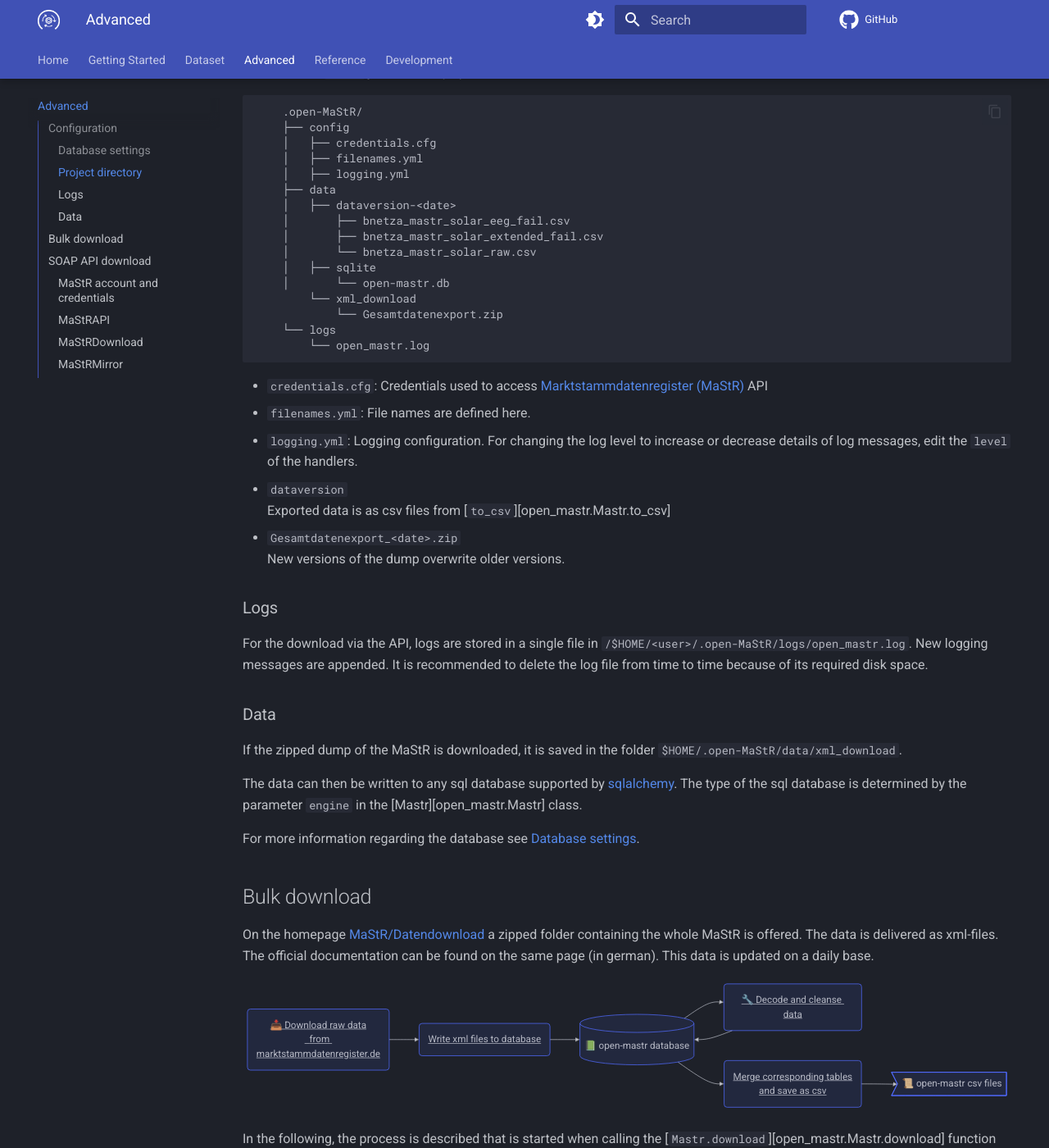
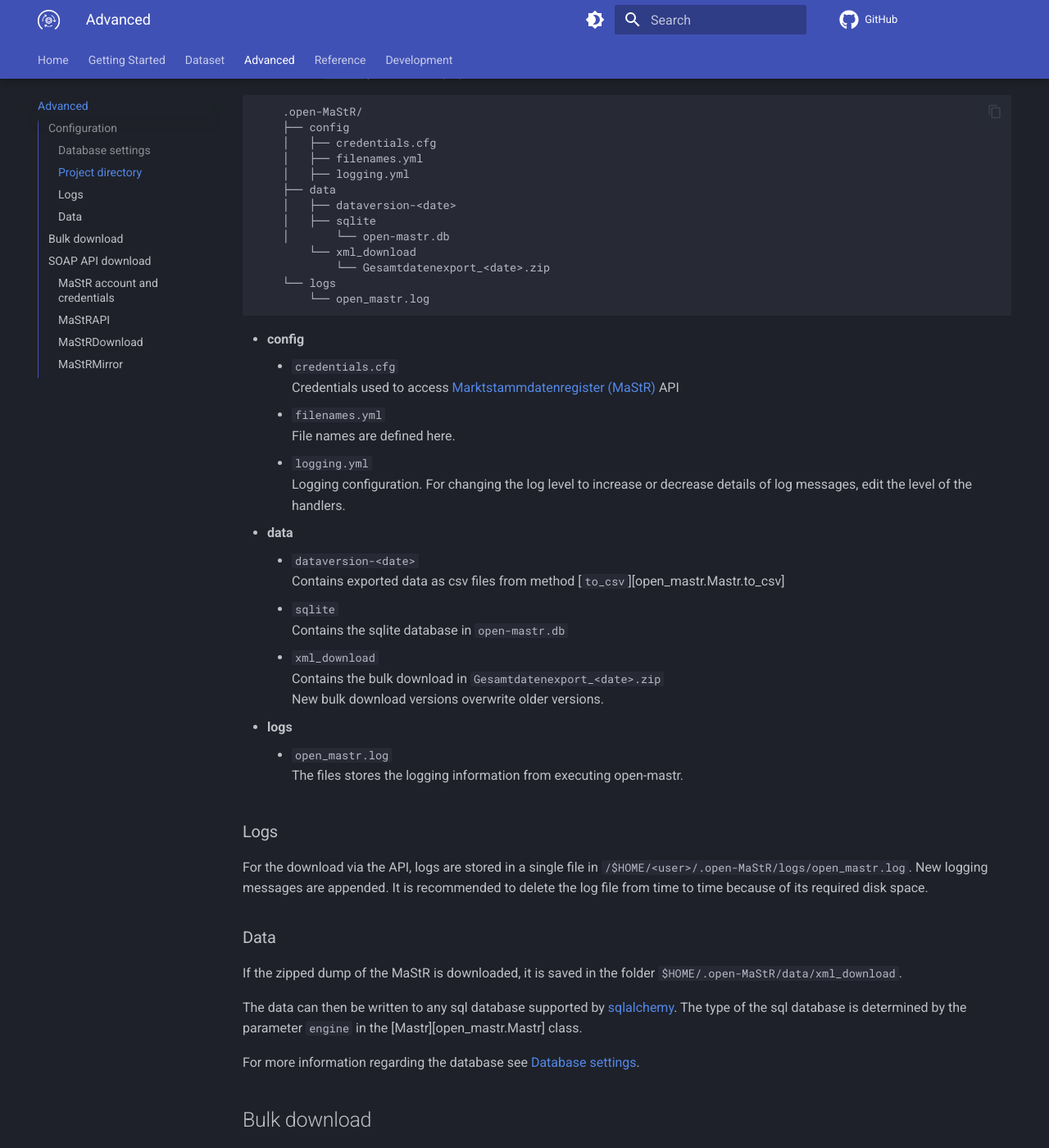
Before and after one commit to OpenEnergyPlatform/open-MaStR, an MkDocs documentation site: the page built from docs/advanced.md, in a window 1280 px wide and 1400 px high, scrolled down 705 px. Shown: the whole window at 82% size. Built offline with MkDocs 1.6.1 and Material for MkDocs 9.7.7, drawn with Linux system fonts in a browser that asks for light colours; comment, search, counter and statistics services are not loaded; the version menu is left out.

Commit message:
Update project directory #434

````diff
--- a/docs/advanced.md
+++ b/docs/advanced.md
@@ -36,26 +36,35 @@
     │   ├── logging.yml
     ├── data
     │   ├── dataversion-<date>
-    │       ├── bnetza_mastr_solar_eeg_fail.csv
-    │       ├── bnetza_mastr_solar_extended_fail.csv
-    │       └── bnetza_mastr_solar_raw.csv
     │   ├── sqlite
     │       └── open-mastr.db
         └── xml_download
-            └── Gesamtdatenexport.zip
+            └── Gesamtdatenexport_<date>.zip
     └── logs
         └── open_mastr.log
 ```
 
-* `credentials.cfg`: Credentials used to access
-  [Marktstammdatenregister (MaStR)](https://www.marktstammdatenregister.de/MaStR) API
-* `filenames.yml`: File names are defined here.
-* `logging.yml`: Logging configuration. For changing the log level to increase or decrease details of log
-  messages, edit the `level` of the handlers.
-* `dataversion` <br>
-  Exported data is as csv files from [`to_csv`][open_mastr.Mastr.to_csv]
-* `Gesamtdatenexport_<date>.zip` <br>
-  New versions of the dump overwrite older versions.
+
+* **config**
+     * `credentials.cfg` <br>
+        Credentials used to access
+        [Marktstammdatenregister (MaStR)](https://www.marktstammdatenregister.de/MaStR) API
+     * `filenames.yml` <br>
+        File names are defined here.
+     * `logging.yml` <br>
+        Logging configuration. For changing the log level to increase or decrease details of log
+        messages, edit the level of the handlers.
+* **data**
+     * `dataversion-<date>` <br>
+        Contains exported data as csv files from method [`to_csv`][open_mastr.Mastr.to_csv]
+     * `sqlite` <br>
+        Contains the sqlite database in `open-mastr.db`
+     * `xml_download` <br>
+        Contains the bulk download in `Gesamtdatenexport_<date>.zip` <br>
+        New bulk download versions overwrite older versions.
+* **logs**
+     *  `open_mastr.log` <br>
+        The files stores the logging information from executing open-mastr.
 
 
 
````
